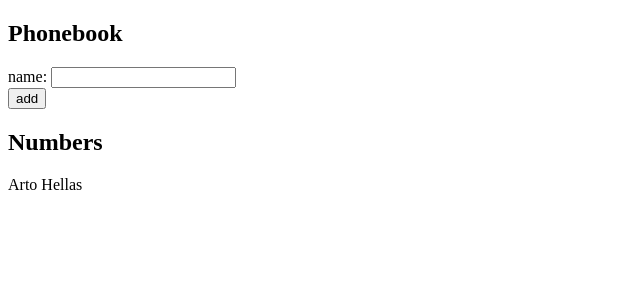
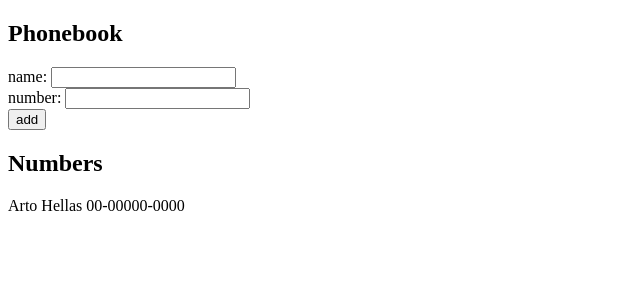
Before and after one commit to Brunoarndt/fullstackopen, a React (Create React App) app in the folder part2/phonebook/: page / in a window 1280 px wide. Shown: the top 300 px of the page, without its empty margins (0-640 px from the left). Built offline with nearby package versions, Linux system fonts and the light colour scheme.

Commit message:
exercise 2.8

```diff
--- a/part2/phonebook/src/App.js
+++ b/part2/phonebook/src/App.js
@@ -2,27 +2,35 @@
 
 const App = () => {
   const [persons, setPersons] = useState([
-    { name: 'Arto Hellas' }
-  ])
+    { name: 'Arto Hellas',
+      number: '00-00000-0000'
+  }])
   const [newName, setNewName] = useState('')
+  const [newNumber, setNewNumber] = useState('')
 
   const handleNameChange = (event) => {
     setNewName(event.target.value)
   }
+  const handleNumberChange = (e) => {
+      setNewNumber(e.target.value)
+    }
   const handleSubmit = (event) => {
     event.preventDefault()
     if(persons.some((person) => person.name.toLowerCase() === newName.toLowerCase())){
-      alert(`${newName} is already added to phonebook`);
-      setNewName("");
+      alert(`${newName} is already added to phonebook`)
+      setNewName("")
+      setNewNumber("")
       return;
     }
-    const personObject = {
-      name: newName,
-    }
+    const personObject = {name: newName, number: newNumber}
 
     setPersons(persons.concat(personObject))
     setNewName("")
+    setNewNumber("")
   }
+
+
+
 
   return (
     <div>
@@ -31,13 +39,14 @@
         <div>
           name: <input value={newName} onChange={handleNameChange}/>
         </div>
+        <div>number: <input value={newNumber} onChange={handleNumberChange} /></div>
         <div>
           <button type="submit">add</button>
         </div>
       </form>
       <h2>Numbers</h2>
       {persons.map((person) => {
-        return <p key={person.name}>{person.name}</p>;
+        return <p key={person.name}>{person.name} {person.number} </p>;
       })}
     </div>
   )
```
